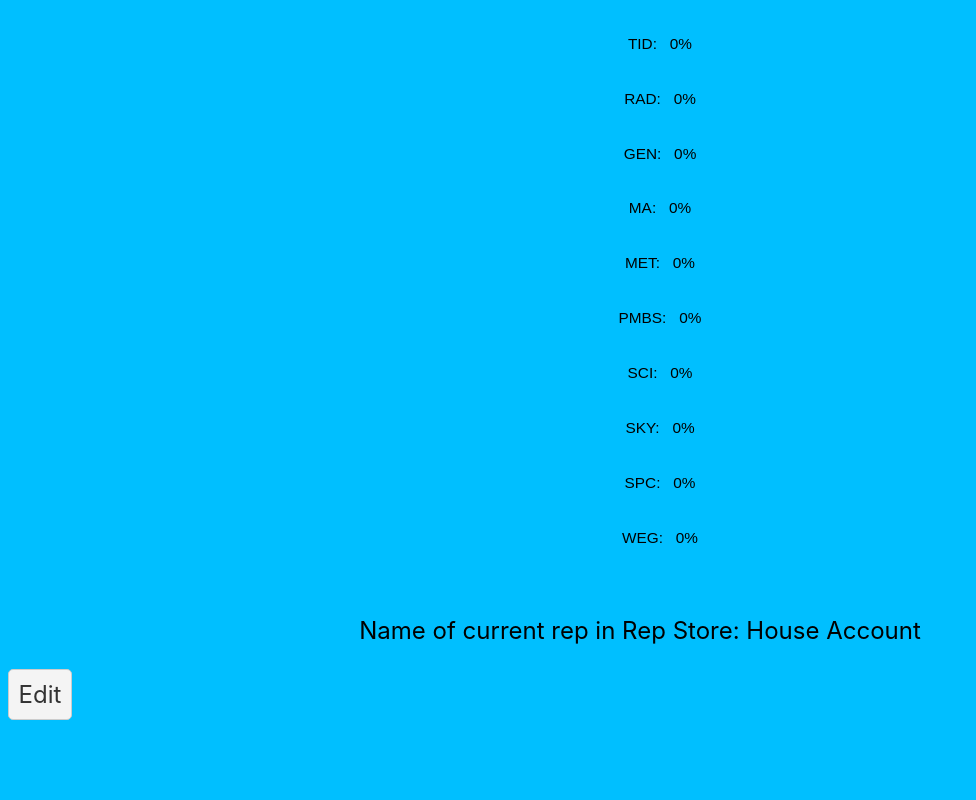
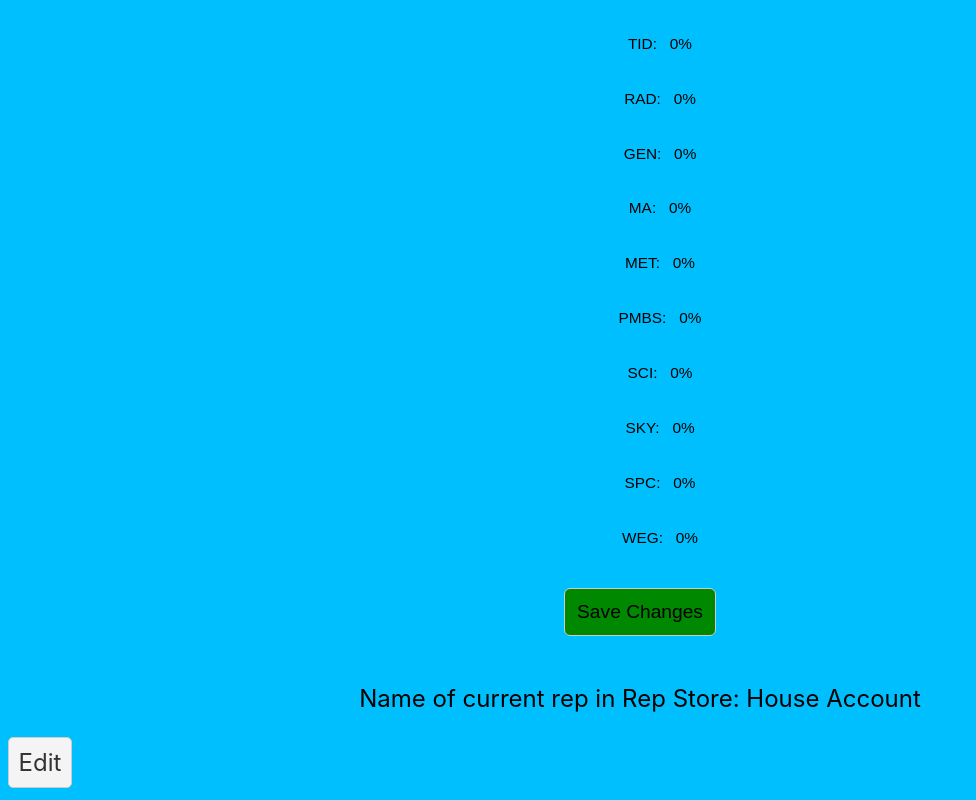
Before and after one commit to nickdloucks/comed-comm-svelte, a Svelte app: page / in a window 1280 px wide. Shown: the part 1746-2546 px from the top of the page, without its empty margins (0-976 px from the left). Before the commit the page ends 2478 px from the top, so only its background shows below. Built offline with nearby package versions, Linux system fonts and the light colour scheme.

Commit message:
add Save Changes button

```diff
--- a/src/components/rep-configUI.svelte
+++ b/src/components/rep-configUI.svelte
@@ -5,6 +5,11 @@
     const update_territories = function(val: unknown): void{
         $currentRep.territories
         console.log(`territories updated to ${$currentRep.territories}`);
+    }
+
+    const saveRep = function(): void{
+        // TODO: update the rep's configs in salesrReps.json, using the values from repStore
+        // these will reflect any changes made by the admin user
     }
 </script>
 
@@ -22,6 +27,7 @@
             <li>{mfr.mfr_id}: &nbsp; {mfr.pct}%</li>
         {/each}
     </ul>
+    <button class="good-button" on:click={saveRep}>Save Changes</button>
 </section>
 
 <style>
```
